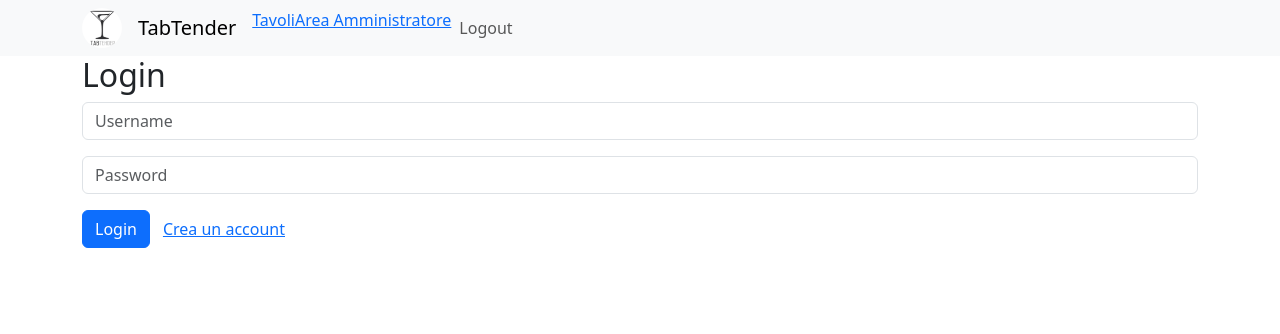
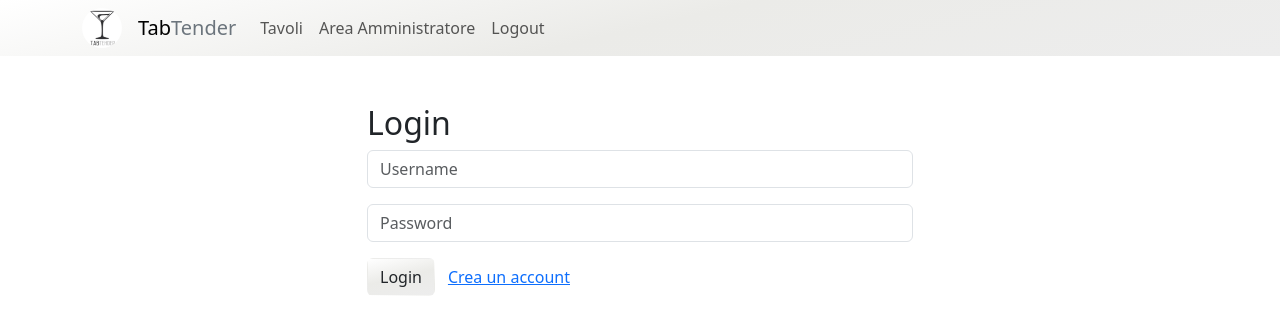
Before and after one commit to Fabio-Bertolino/tabtender-frontend, a React (Vite) app: page /auth in a window 1280 px wide. Shown: the top 334 px of the page. Built offline with nearby package versions, Linux system fonts and the light colour scheme.

Commit message:
piccoli cambiamenti estetici

```diff
--- a/src/App.css
+++ b/src/App.css
@@ -0,0 +1,9 @@
+.bg-nav {
+  background: #ffffff;
+  background: linear-gradient(
+    167deg,
+    rgba(255, 255, 255, 1) 0%,
+    rgba(235, 235, 232, 1) 50%,
+    rgba(237, 237, 237, 1) 100%
+  );
+}
--- a/src/components/AreaAmministratore.jsx
+++ b/src/components/AreaAmministratore.jsx
@@ -196,7 +196,7 @@ const AreaAmministratore = () => {
 
   return (
     <Container>
-      <h2>Area Amministratore</h2>
+      <h2 className="display-6 py-3">Area Amministratore</h2>
       <h4>Modifica Menù</h4>
       {isLoading && <Spinner animation="border" variant="primary" className="d-block mx-auto" />}
       {reparti.map((reparto) => (
@@ -207,7 +207,7 @@ const AreaAmministratore = () => {
             aria-controls={`collapse-${reparto.id}`}
             aria-expanded={openRepartoId === reparto.id}
             style={{ cursor: "pointer" }}
-            className="d-flex justify-content-between align-items-center"
+            className="d-flex justify-content-between align-items-center border-bottom border-secondary-subtle"
           >
             {reparto.nome}
             {openRepartoId === reparto.id ? (
--- a/src/components/Auth.jsx
+++ b/src/components/Auth.jsx
@@ -1,6 +1,6 @@
 import { Link, useNavigate } from "react-router-dom";
 import api from "../services/api";
-import { Alert, Button, Container, Form } from "react-bootstrap";
+import { Alert, Button, Col, Container, Form, Row } from "react-bootstrap";
 import { useDispatch, useSelector } from "react-redux";
 import { IS_LOGIN, IS_NOT_LOGIN, SET_PASSWORD, SET_TOKEN, SET_USERNAME } from "../redux/actions";
 
@@ -38,7 +38,10 @@ const Auth = () => {
 
   return (
     <Container>
-      <h2>{isLogin ? "Login" : "Registrazione"}</h2>
+      <Row>
+        <Col md={3} className="d-none d-md-block"></Col>
+        <Col>
+          <h2 className="pt-5">{isLogin ? "Login" : "Registrazione"}</h2>
           <Form onSubmit={handleSubmit}>
             <div className="mb-3">
               <Form.Control
@@ -61,7 +64,7 @@ const Auth = () => {
               />
             </div>
 
-        <Button type="submit" variant="primary">
+            <Button type="submit" variant="" className="bg-nav">
               {isLogin ? "Login" : "Registrati"}
             </Button>
             <Button
@@ -72,6 +75,9 @@ const Auth = () => {
               {isLogin ? "Crea un account" : "Hai già un account? Login"}
             </Button>
           </Form>
+        </Col>
+        <Col md={3} className="d-none d-md-block"></Col>
+      </Row>
     </Container>
   );
 };
--- a/src/components/OrdinazioneTavolo.jsx
+++ b/src/components/OrdinazioneTavolo.jsx
@@ -138,13 +138,16 @@ const OrdinazioneTavolo = () => {
   return (
     <>
       <Container>
+        <Row>
+          <Col md={2} className="d-none d-md-block"></Col>
+          <Col>
             <div className="d-flex justify-content-between py-2">
               <div>
                 <Link to={"/"} className="btn btm-sm border border-secondary pt-0 pb-0 ps-1 pe-1 rounded-circle">
                   <ArrowLeft className="pb-1" />
                 </Link>
               </div>
-          <Button className="btn-sm" onClick={handleSendOrder}>
+              <Button variant="" className="btn-sm bg-nav" onClick={handleSendOrder}>
                 Invia Ordine
               </Button>
             </div>
@@ -185,7 +188,12 @@ const OrdinazioneTavolo = () => {
                             <Trash2Fill className="pb-1" />
                           </Button>
 
-                      <Button variant="dark" size="sm" className="rounded-circle ms-2" onClick={handleShowEditModal}>
+                          <Button
+                            variant="dark"
+                            size="sm"
+                            className="rounded-circle ms-2"
+                            onClick={handleShowEditModal}
+                          >
                             <PencilSquare className="pb-1" />
                           </Button>
                         </div>
@@ -200,7 +208,9 @@ const OrdinazioneTavolo = () => {
                       <ListGroup.Item key={prodotto.tavoloId} className="d-flex justify-content-between">
                         <div>
                           <Button
-                        onClick={() => dispatch(updateQuantitaProdotto(prodotto.prodotto.id, prodotto.quantita - 1))}
+                            onClick={() =>
+                              dispatch(updateQuantitaProdotto(prodotto.prodotto.id, prodotto.quantita - 1))
+                            }
                             variant=""
                             size="sm"
                             className="rounded-circle border border-secondary px-2 py-0 me-2"
@@ -209,7 +219,9 @@ const OrdinazioneTavolo = () => {
                           </Button>
                           {prodotto.prodotto.nome} x {prodotto.quantita}
                           <Button
-                        onClick={() => dispatch(updateQuantitaProdotto(prodotto.prodotto.id, prodotto.quantita + 1))}
+                            onClick={() =>
+                              dispatch(updateQuantitaProdotto(prodotto.prodotto.id, prodotto.quantita + 1))
+                            }
                             variant=""
                             size="sm"
                             className="rounded-circle border border-secondary px-1 py-0 ms-2"
@@ -247,10 +259,18 @@ const OrdinazioneTavolo = () => {
                 Svuota ordine
               </Button>
 
-          <Button variant="danger" size="sm" className="rounded-circle" onClick={() => handleShowDeleteOrdineModal()}>
+              <Button
+                variant="danger"
+                size="sm"
+                className="rounded-circle"
+                onClick={() => handleShowDeleteOrdineModal()}
+              >
                 <Trash2Fill className="pb-1" />
               </Button>
             </div>
+          </Col>
+          <Col md={2} className="d-none d-md-block"></Col>
+        </Row>
 
         <Modal show={showDeleteModal} onHide={handleCloseDeleteModal}>
           <Modal.Header closeButton>
@@ -315,7 +335,13 @@ const OrdinazioneTavolo = () => {
           </Toast>
         </ToastContainer>
       </Container>
+      {/* <Row>
+        <Col md={4} className="d-none d-md-block"></Col>
+        <Col> */}
       <BarraOrdinazione />
+      {/* </Col>
+        <Col md={4} className="d-none d-md-block"></Col>
+      </Row> */}
     </>
   );
 };
--- a/src/components/Tavoli.jsx
+++ b/src/components/Tavoli.jsx
@@ -1,5 +1,5 @@
 import { useEffect, useState } from "react";
-import { Button, ListGroup, Spinner, Modal, Form, Toast, ToastContainer } from "react-bootstrap";
+import { Button, ListGroup, Spinner, Modal, Form, Toast, ToastContainer, Row, Col } from "react-bootstrap";
 import { useDispatch, useSelector } from "react-redux";
 import { getTavoliAction, postTavoloAction } from "../redux/actions";
 import { Link, useNavigate } from "react-router-dom";
@@ -39,10 +39,13 @@ const Tavoli = () => {
 
   return (
     <>
+      <Row>
+        <Col md={2} className="d-none d-md-block"></Col>
+        <Col>
           <ListGroup>
             {isLoading && <Spinner animation="border" variant="primary" className="d-block mx-auto" />}
             {tavoli.map((tavolo) => (
-          <Link key={tavolo.id} to={"/tavoli/" + tavolo.id}>
+              <Link className="nav-link" key={tavolo.id} to={"/tavoli/" + tavolo.id}>
                 {tavolo.disponibile ? (
                   <ListGroup.Item>
                     Tavolo {tavolo.id}, Posti disponibili: {tavolo.numeroPosti}
@@ -60,6 +63,9 @@ const Tavoli = () => {
               </Button>
             </ListGroup.Item>
           </ListGroup>
+        </Col>
+        <Col md={2} className="d-none d-md-block"></Col>
+      </Row>
 
       <Modal show={show} onHide={handleClose}>
         <Modal.Header closeButton>
--- a/src/components/TopBar.jsx
+++ b/src/components/TopBar.jsx
@@ -16,7 +16,7 @@ const TopBar = () => {
     navigate("/auth");
   };
   return (
-    <Navbar expand="lg" className="bg-body-tertiary">
+    <Navbar expand="lg" className="bg-nav" sticky="top">
       <Container>
         <Image
           src="src/assets/img/TabLogo.png"
@@ -25,12 +25,18 @@ const TopBar = () => {
           height="40"
           className="rounded-circle me-3"
         />
-        <Navbar.Brand href="#home">TabTender</Navbar.Brand>
-        <Navbar.Toggle aria-controls="basic-navbar-nav" />
+        <Navbar.Brand href="#home">
+          Tab<span className="text-secondary">Tender</span>
+        </Navbar.Brand>
+        <Navbar.Toggle aria-controls="basic-navbar-nav" className="border-0" />
         <Navbar.Collapse id="basic-navbar-nav">
           <Nav className="me-auto">
-            <NavLink to={"/"}>Tavoli</NavLink>
-            <NavLink to={"/area-amministratore"}>Area Amministratore</NavLink>
+            <NavLink className="nav-link" to={"/"}>
+              Tavoli
+            </NavLink>
+            <NavLink className="nav-link" to={"/area-amministratore"}>
+              Area Amministratore
+            </NavLink>
             <Nav.Link onClick={handleLogout}>Logout</Nav.Link>
           </Nav>
         </Navbar.Collapse>
```
Lines whose indentation alone changed are shown as unchanged.
